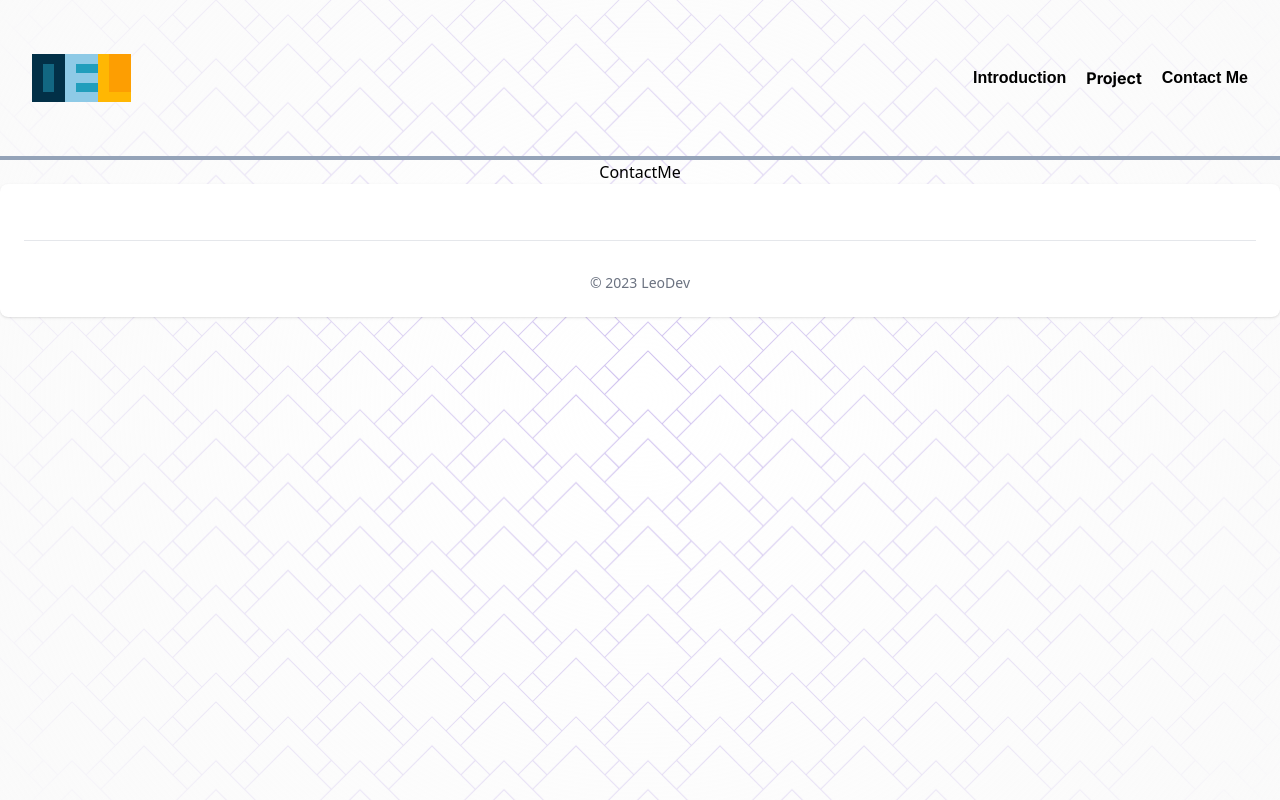
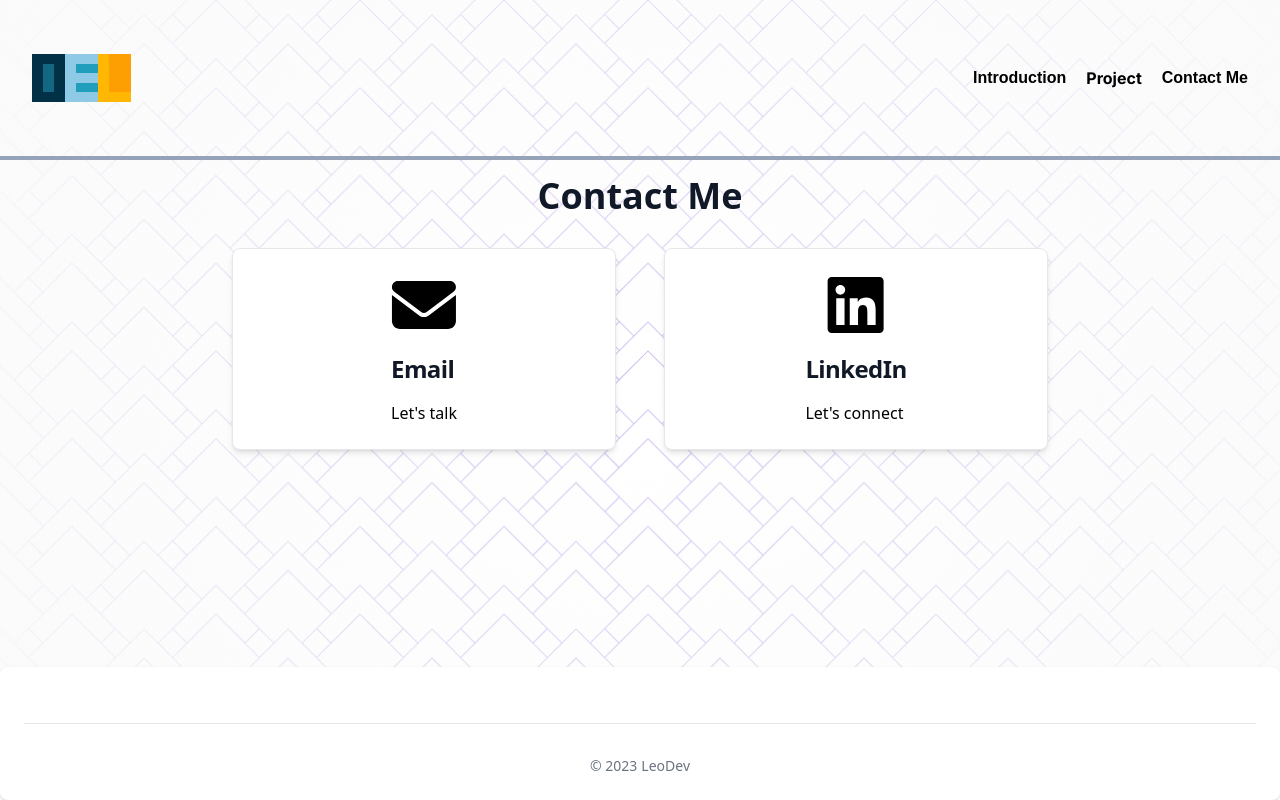
Before and after one commit to dragonshiu/portfolio, a React (Vite) app: page /contact-me in a window 1280 px wide. Built offline with nearby package versions, Linux system fonts and the light colour scheme; a web font is replaced by a local one.

Commit message:
working contact me page

```diff
--- a/src/App.tsx
+++ b/src/App.tsx
@@ -4,26 +4,30 @@
 import { Routes, Route } from 'react-router-dom';
 
 import { library } from '@fortawesome/fontawesome-svg-core';
-import { fab } from '@fortawesome/free-brands-svg-icons';
+import { faLinkedin } from '@fortawesome/free-brands-svg-icons';
 import { fas } from '@fortawesome/free-solid-svg-icons';
 import Projects from './Features/Projects/projects';
 import ContactMe from './Features/ContactMe/contactMe';
 import Footer from './Components/molecules/footer';
 
+library.add(faLinkedin, fas);
+
 function App() {
-    library.add(fab, fas);
     return (
         <>
             <div className="main" />
             <div className="app">
                 <ErrorBoundaryClass>
                     <NavBar />
+                    <div className="flex-grow">
                         <Routes>
                             <Route path="/" element={<Home />} />
                             <Route path="/projects" element={<Projects />} />
                             <Route path="/contact-me" element={<ContactMe />} />
                             <Route path="*" element={<>Not Found</>} />
                         </Routes>
+                    </div>
+
                     <Footer />
                 </ErrorBoundaryClass>
             </div>
--- /dev/null
+++ b/src/Components/atoms/basicCard.tsx
@@ -0,0 +1,24 @@
+import { IconProp } from '@fortawesome/fontawesome-svg-core';
+import { FontAwesomeIcon } from '@fortawesome/react-fontawesome';
+import { Card } from 'flowbite-react';
+import { ReactNode } from 'react';
+
+interface Props {
+    text?: string;
+    children?: ReactNode;
+    headerText: string;
+    icon?: IconProp;
+}
+
+const BasicCard = ({ headerText, text, children, icon }: Props) => {
+    return (
+        <Card className="md:w-96 w-60 m-6 flex-center">
+            {icon && <FontAwesomeIcon icon={icon} size="4x" />}
+            <h5 className="text-2xl font-bold tracking-tight text-gray-900 dark:text-white ">{headerText}</h5>
+            {text && <p className="font-normal text-gray-700 dark:text-gray-400">{text}</p>}
+            {children}
+        </Card>
+    );
+};
+
+export default BasicCard;
--- a/src/Components/atoms/card.tsx
+++ /dev/null
@@ -1,24 +0,0 @@
-import { Card as C } from 'flowbite-react';
-
-interface Props {
-    text: string;
-    headerText: string;
-    imgInfo?: {
-        imgAlt: string;
-        imgSrc: string;
-    };
-}
-
-const Card = ({ text, headerText, imgInfo }: Props) => {
-    return (
-        <div>
-            Card
-            <C className="max-w-sm" imgAlt={imgInfo?.imgAlt} imgSrc={imgInfo?.imgSrc}>
-                <h5 className="text-2xl font-bold tracking-tight text-gray-900 dark:text-white">{headerText}</h5>
-                <p className="font-normal text-gray-700 dark:text-gray-400">{text}</p>
-            </C>
-        </div>
-    );
-};
-
-export default Card;
--- /dev/null
+++ b/src/Components/atoms/pictureCard.tsx
@@ -0,0 +1,26 @@
+import { Card as C } from 'flowbite-react';
+import { ReactNode } from 'react';
+
+interface Props {
+    text?: string;
+    children?: ReactNode;
+    headerText: string;
+    imgInfo: {
+        imgAlt: string;
+        imgSrc: string;
+    };
+}
+
+const PictureCard = ({ text, headerText, imgInfo, children }: Props) => {
+    return (
+        <div>
+            <C className="max-w-sm" imgAlt={imgInfo.imgAlt} imgSrc={imgInfo.imgSrc}>
+                <h5 className="text-2xl font-bold tracking-tight text-gray-900 dark:text-white">{headerText}</h5>
+                {text && <p className="font-normal text-gray-700 dark:text-gray-400">{text}</p>}
+                {children}
+            </C>
+        </div>
+    );
+};
+
+export default PictureCard;
--- a/src/Components/molecules/navBar/navBar.tsx
+++ b/src/Components/molecules/navBar/navBar.tsx
@@ -28,7 +28,7 @@
 
     return (
         <>
-            <header className="md:flex-between header justify-center  border-b-4 border-slate-400 mt-auto flex ">
+            <header className="md:flex-between header justify-center  border-b-4 border-slate-400 flex ">
                 <Link to="/" className="flex-center md:flex-start">
                     <Logo />
                 </Link>
--- a/src/Features/ContactMe/contactMe.tsx
+++ b/src/Features/ContactMe/contactMe.tsx
@@ -1,5 +1,21 @@
+import BasicCard from '../../Components/atoms/basicCard';
+
 const ContactMe = () => {
-    return <div>ContactMe</div>;
+    return (
+        <div className="flex flex-col flex-center">
+            <h2 className="mt-4 mb-2 text-3xl font-bold text-gray-900 sm:text-4xl">Contact Me</h2>
+            <div className="md:flex lg:flex-row flex-col">
+                <BasicCard headerText="Email" icon="envelope">
+                    <a href="mailto:dragonshiu@gmail.com">Let's talk</a>
+                </BasicCard>
+                <BasicCard headerText="LinkedIn" icon={{ prefix: 'fab', iconName: 'linkedin' }}>
+                    <a href="https://www.linkedin.com/in/yat-ching-shiu-338bb1129/" target="_blank">
+                        Let's connect
+                    </a>
+                </BasicCard>
+            </div>
+        </div>
+    );
 };
 
 export default ContactMe;
--- a/src/index.css
+++ b/src/index.css
@@ -44,7 +44,7 @@
 
 /* Tailwind Styles */
 .app {
-    @apply w-full relative z-10 flex  items-center flex-col mx-auto;
+    @apply w-full relative z-10 flex items-center flex-col mx-auto min-h-screen;
 }
 /* md:max-w-7xl */
 
```
Lines whose indentation alone changed are shown as unchanged.
